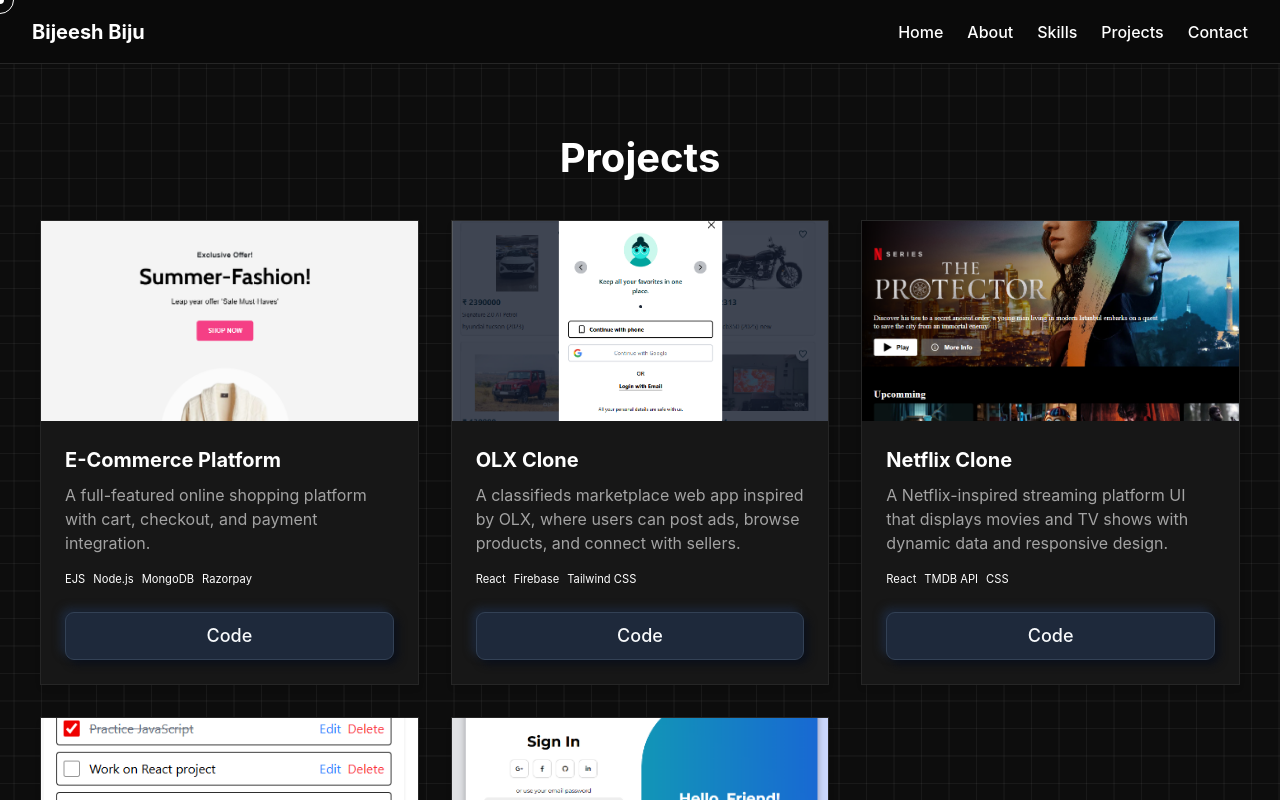
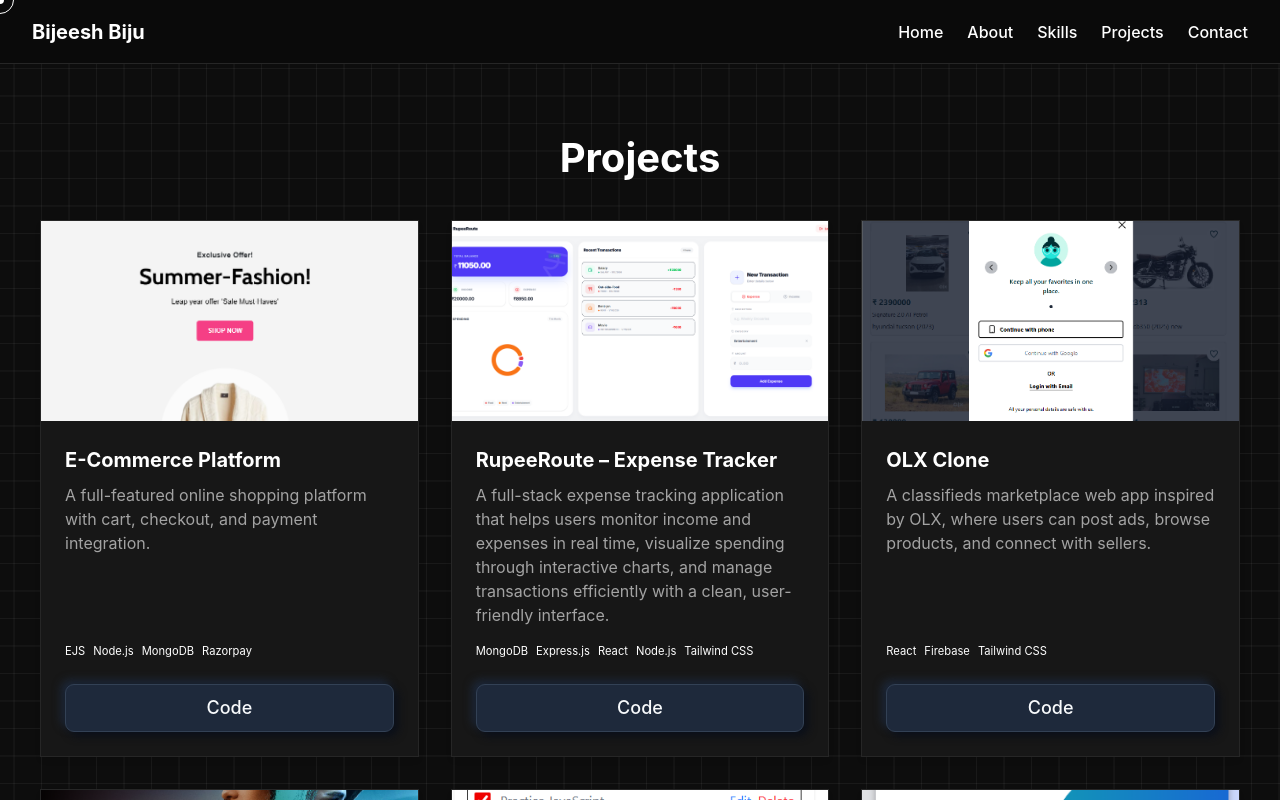
Before and after one commit to bijeesh27/portfolio, a React (Vite) app: page /projects in a window 1280 px wide. Shown: the top 800 px of the page. Built offline with nearby package versions, Linux system fonts and the light colour scheme.

Commit message:
add project

```diff
--- a/src/data/projects.js
+++ b/src/data/projects.js
@@ -12,6 +12,23 @@
   },
   {
     id: 2,
+    title: "RupeeRoute – Expense Tracker",
+    description:
+      "A full-stack expense tracking application that helps users monitor income and expenses in real time, visualize spending through interactive charts, and manage transactions efficiently with a clean, user-friendly interface.",
+    image: "/images/rupee.png",
+    techStack: [
+      "MongoDB",
+      "Express.js",
+      "React",
+      "Node.js",
+      "Tailwind CSS",
+    ],
+    demoLink: "https://rupeeroute.vercel.app",
+    repoLink: "https://github.com/bijeesh27/finance-tracker-pro",
+    featured: true,
+  },
+  {
+    id: 3,
     title: "OLX Clone",
     description:
       "A classifieds marketplace web app inspired by OLX, where users can post ads, browse products, and connect with sellers.",
@@ -22,7 +39,7 @@
     featured: true,
   },
   {
-    id: 3,
+    id: 4,
     title: "Netflix Clone",
     description:
       "A Netflix-inspired streaming platform UI that displays movies and TV shows with dynamic data and responsive design.",
@@ -33,7 +50,7 @@
     featured: true,
   },
   {
-    id: 4,
+    id: 5,
     title: "Todo App",
     description:
       "A simple and efficient todo application for managing daily tasks with a clean and responsive UI.",
@@ -45,7 +62,7 @@
   },
 
   {
-    id: 5,
+    id: 6,
     title: "User & Admin Authentication System",
     description:
       "A secure authentication system with separate user and admin roles, built using Node.js, Express, EJS, and MongoDB.",
```
Also changed, not shown: public/images/rupee.png (added).
